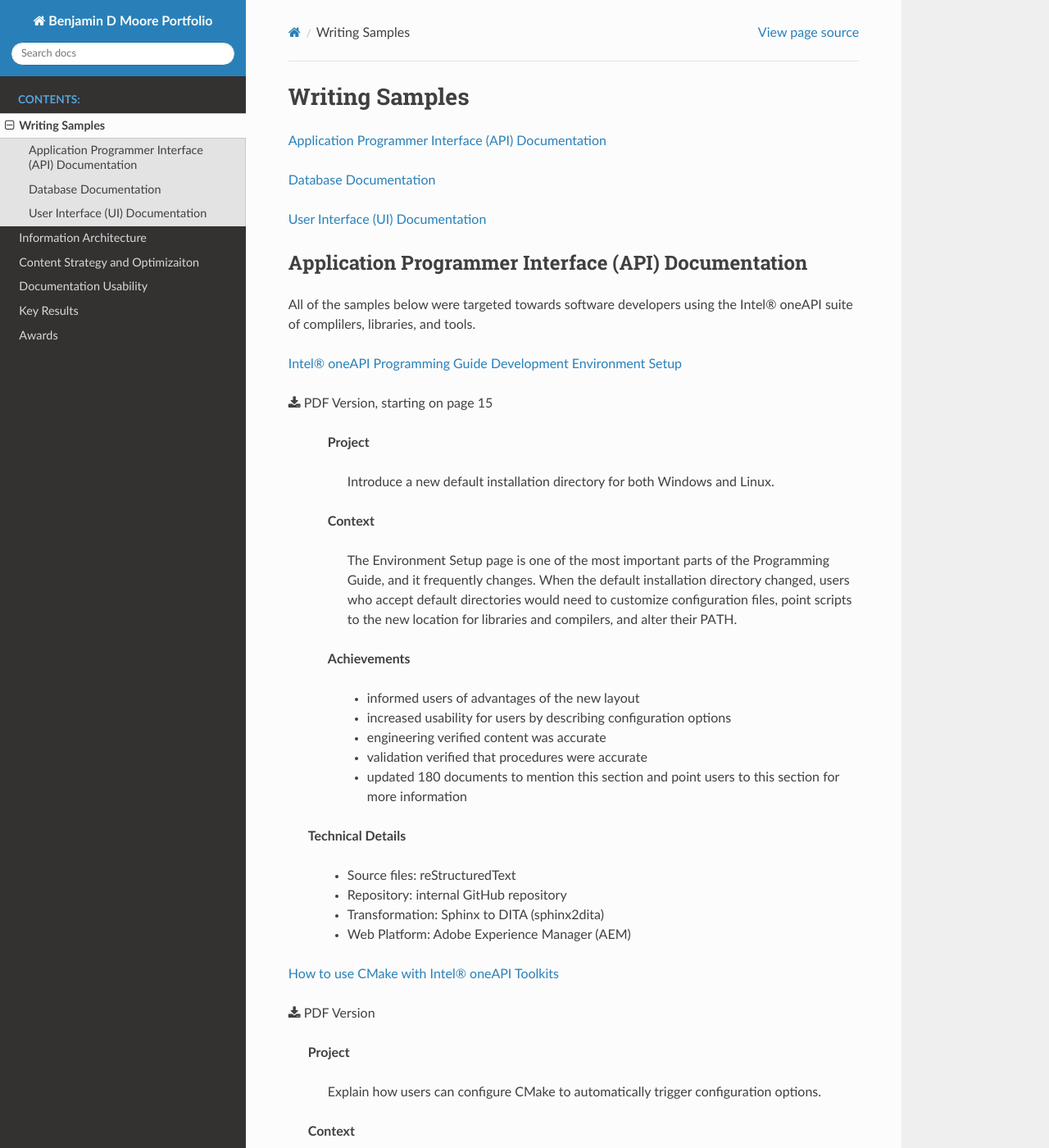
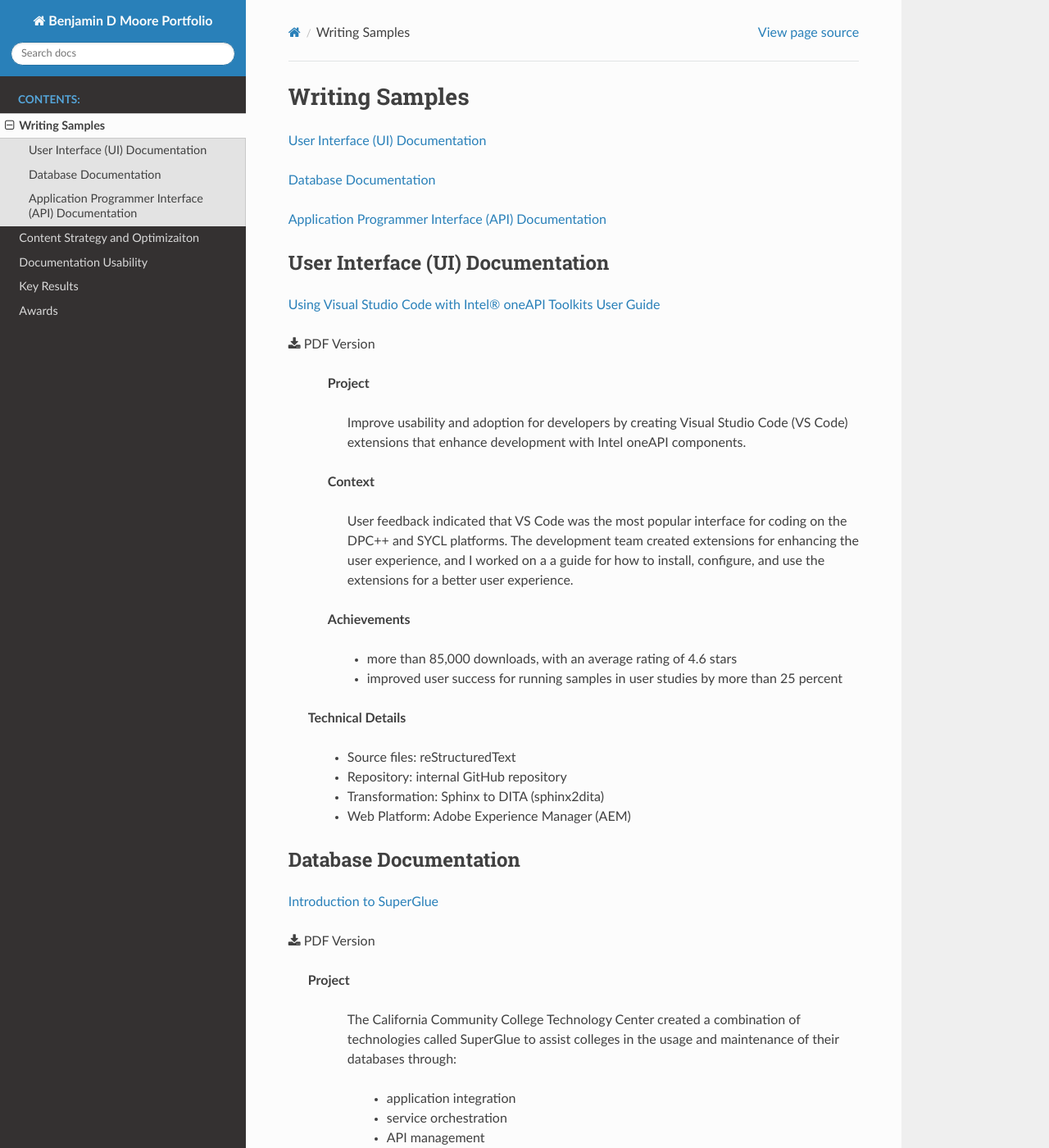
Before and after one commit to bikerben33/portfolio, a Sphinx documentation site: the page built from docs/source/writing-samples.rst, in a window 1280 px wide and 1400 px high. Shown: the whole window at 82% size. Built offline with Sphinx 7.4.7 and the Read the Docs theme 3.1.0, drawn with Linux system fonts in a browser that asks for light colours; some of the changed text lies outside the part shown.

Commit message:
Reduced number of pages
Removed a few writing samples and my information architecture section.

```diff
--- a/docs/source/awards.rst
+++ b/docs/source/awards.rst
@@ -4,8 +4,11 @@
 Awards
 ######
 
+* 2025 Q4 Outstanding Team Player Award for outstanding cross-functional collaboration
+  and contributions to collective goals.
 * In 2023, Intel implemented the Quarterly Bonus Plus program, given to the top
-  10% of performers. I was awarded the bonus every quarter since its inception.
+  10% of performers. I was awarded the bonus every quarter since its inception, up until
+  I left Intel in October 2024.
 * Rated Exceeds (top 10%) or Successful (top 50%) in every annual review I had at Intel.
 * Four Intel Division Recognition Awards.
 * Intel Teamwork Award.
--- a/docs/source/index.rst
+++ b/docs/source/index.rst
@@ -51,7 +51,6 @@ The samples below will show you how I demonstrate high quality work in these are
    :caption: Contents:
 
    writing-samples
-   info-architecture
    content-strategy
    usability
    key-results
--- a/docs/source/writing-samples.rst
+++ b/docs/source/writing-samples.rst
@@ -5,47 +5,39 @@
 Writing Samples
 ###############
 
-:ref:`Application Programmer Interface (API) Documentation<application-programmer-interface-api-documentation>`
+:ref:`User Interface (UI) Documentation<user-interface-ui-documentation>`
 
 :ref:`Database Documentation<database-documentation>`
 
-:ref:`User Interface (UI) Documentation<user-interface-ui-documentation>`
+:ref:`Application Programmer Interface (API) Documentation<application-programmer-interface-api-documentation>`
 
+.. _user-interface-ui-documentation:
 
-.. _application-programmer-interface-api-documentation:
+User Interface (UI) Documentation
+*********************************
 
-Application Programmer Interface (API) Documentation
-****************************************************
+`Using Visual Studio Code with Intel® oneAPI Toolkits User Guide <https://www.intel.com/content/www/us/en/docs/oneapi/user-guide-vs-code/2024-0/overview.html>`_
 
-All of the samples below were targeted towards software developers using the Intel®
-oneAPI suite of complilers, libraries, and tools.
-
-`Intel® oneAPI Programming Guide Development Environment Setup <https://www.intel.com/content/www/us/en/docs/oneapi/programming-guide/2024-2/oneapi-development-environment-setup.html>`_
-
-
-:download:`PDF Version, starting on page 15 <pdf/oneapi-programming-guide.pdf>`
+:download:`PDF Version <pdf/oneapi_user-guide-vs-code.pdf>`
 
 ..
 
    **Project**
 
-     Introduce a new default installation directory for both Windows and Linux.
+     Improve usability and adoption for developers by creating Visual Studio Code (VS Code)
+     extensions that enhance development with Intel oneAPI components.
 
    **Context**
 
-     The Environment Setup page is one of the most important parts of the Programming
-     Guide, and it frequently changes. When the default installation directory changed, users who
-     accept default directories
-     would need to customize configuration files, point scripts to the new location
-     for libraries and compilers, and alter their PATH.
+     User feedback indicated that VS Code was the most popular interface for coding on the DPC++ and SYCL platforms.
+     The development team created extensions for enhancing the user experience, and I worked on a a guide for how
+     to install, configure, and use the extensions for a better user experience.
 
    **Achievements**
 
-     - informed users of advantages of the new layout
-     - increased usability for users by describing configuration options
-     - engineering verified content was accurate
-     - validation verified that procedures were accurate
-     - updated 180 documents to mention this section and point users to this section for more information
+     - more than 85,000 downloads, with an average rating of 4.6 stars
+     - improved user success for running samples in user studies by more than 25 percent
+
 
   **Technical Details**
 
@@ -55,110 +47,10 @@ oneAPI suite of complilers, libraries, and tools.
      - Web Platform: Adobe Experience Manager (AEM)
 
 
-
-`How to use CMake with Intel® oneAPI Toolkits <https://www.intel.com/content/www/us/en/developer/articles/technical/how-to-use-cmake-with-intel-oneapi-toolkits.html>`_
-
-:download:`PDF Version <pdf/cmake-article.pdf>`
-
-..
-
-   **Project**
-
-     Explain how users can configure CMake to automatically trigger configuration options.
-
-   **Context**
-
-     With the December 2023 release, configuration options changed so that users had options when
-     configuring their systems. I worked with a developer to write this article, publish, and promote the article.
-
-   **Achievements**
-
-     - educated users on new configuration options using CMake
-     - reduced duplicate text in multiple documents by pointing users to this article when dealing with CMake options
-
-   **Technical Details**
-
-     - Source file: AEM article
-     - Repository: AEM article editor
-     - Web Platform: Adobe Experience Manager (AEM)
-
-
-`Get Started with the Intel® oneAPI Base Toolkit for Linux <https://www.intel.com/content/www/us/en/docs/oneapi-base-toolkit/get-started-guide-linux/2024-0/overview.html>`_
-
-
-:download:`PDF Version <pdf/oneapi-base-toolkit_get-started-guide-linux.pdf>`
-
-..
-
-   **Project**
-
-     Provide a quick path for users to be able to verify installation, configure their system, and run a sample.
-
-   **Context**
-
-     I originally created this for the first beta release of the Intel® oneAPI Base Toolkit. I worked with the
-     Developer Experience team to run user studies to improve the get started experience both from a technical
-     standpoint and from a documentation standpoint. The 2024.0 version was the last version I worked on, after
-     two years of quarterly releases.
-
-   **Achievements**
-
-     - improved user success in user studies by more than 40 percent
-     - directed users to troubleshooting steps when commands produced error messages
-     - integrated installed samples with GitHub samples to enable users to experiment with different functions
-
-   **Technical Details**
-
-     - Source files: DITA XML
-     - Repository: SDL Trisoft Publication Manager
-     - Transformation: SDL publication to DITA XML
-     - Web Platform: Adobe Experience Manager (AEM)
-
-
 .. _database-documentation:
 
 Database Documentation
 **********************
-
-`Data Warehouse Direct Access User Guide <https://cccnext.jira.com/wiki/spaces/DWPub/pages/1628864764/CCC+Data+Warehouse+-+Direct+Access+User+Guide>`_
-
-:download:`PDF Version <pdf/dw-daug.pdf>`
-
-   **Project**
-
-     Colleges in the California Community College system can view and share data through a data warehouse managed by the Califonria Community
-     College Technology Center. Colleges have the option of using a reporting interface managed by the Technology Center, or
-     with a direct connection using ODBC or JDBC. This guide tells them how to make that connection.
-
-   **Context**
-
-     This document had not had a major update in more than a year, and had never gone through a review. My task was to
-     update the document for accuracy and usability.
-
-   **Achievements**
-
-     - Updated technical accuracy by testing the system and working with developers and end users to verify which technologies were
-       still in use and add in technologies and features that had been implemented but were not documented.
-     - Increased readability and usability by utilizing bullet lists, tables, and figures to explain technical concepts instead
-       of relying on long blocks of text. One example is shown below:
-
-   **Original**
-
-   .. image:: images/dwda-before.png
-      :alt: A block of text explaining the connection between colleges and the Data Warehouse.
-
-
-   **Revised**
-
-   .. image:: images/dwda-after.png
-      :alt: A paragraph, bullet list, and image explaining the connection between colleges and the Data Warehouse.
-
-
-   **Technical Details**
-
-     - Source files: Atlassian Confluence Wiki pages
-     - Web Platform: Atlassian
-
 
 `Introduction to SuperGlue <https://cccnext.jira.com/wiki/spaces/GLUEPD/pages/4293689367/Introduction+to+SuperGlue>`_
 
@@ -209,14 +101,19 @@ Database Documentation
      - Web Platform: Atlassian
 
 
-.. _user-interface-ui-documentation:
 
-User Interface (UI) Documentation
-*********************************
+.. _application-programmer-interface-api-documentation:
 
-`Get Started with the Intel® oneAPI Base Toolkit for Windows <https://www.intel.com/content/www/us/en/docs/oneapi-base-toolkit/get-started-guide-windows/2024-0/run-a-sample-project-with-vscode.html>`_
+Application Programmer Interface (API) Documentation
+****************************************************
 
-:download:`PDF Version <pdf/oneapi-base-toolkit_get-started-guide-windows.pdf>`
+All of the samples below were targeted towards software developers using the Intel®
+oneAPI suite of complilers, libraries, and tools.
+
+`Get Started with the Intel® oneAPI Base Toolkit for Linux <https://www.intel.com/content/www/us/en/docs/oneapi-base-toolkit/get-started-guide-linux/2024-0/overview.html>`_
+
+
+:download:`PDF Version <pdf/oneapi-base-toolkit_get-started-guide-linux.pdf>`
 
 ..
 
@@ -233,10 +130,9 @@ User Interface (UI) Documentation
 
    **Achievements**
 
-     - improved user success for configuration in user studies by more than 40 percent
-     - directed users to troubleshooting steps when the UI produced error messages
+     - improved user success in user studies by more than 40 percent
+     - directed users to troubleshooting steps when commands produced error messages
      - integrated installed samples with GitHub samples to enable users to experiment with different functions
-
 
    **Technical Details**
 
@@ -244,33 +140,3 @@ User Interface (UI) Documentation
      - Repository: SDL Trisoft Publication Manager
      - Transformation: SDL publication to DITA XML
      - Web Platform: Adobe Experience Manager (AEM)
-
-`Using Visual Studio Code with Intel® oneAPI Toolkits User Guide <https://www.intel.com/content/www/us/en/docs/oneapi/user-guide-vs-code/2024-0/overview.html>`_
-
-:download:`PDF Version <pdf/oneapi_user-guide-vs-code.pdf>`
-
-..
-
-   **Project**
-
-     Improve usability and adoption for developers by creating Visual Studio Code (VS Code)
-     extensions that enhance development with Intel oneAPI components.
-
-   **Context**
-
-     User feedback indicated that VS Code was the most popular interface for coding on the DPC++ and SYCL platforms.
-     The development team created extensions for enhancing the user experience, and I worked on a a guide for how
-     to install, configure, and use the extensions for a better user experience.
-
-   **Achievements**
-
-     - more than 85,000 downloads, with an average rating of 4.6 stars
-     - improved user success for running samples in user studies by more than 25 percent
-
-
-  **Technical Details**
-
-     - Source files: reStructuredText
-     - Repository: internal GitHub repository
-     - Transformation: Sphinx to DITA (sphinx2dita)
-     - Web Platform: Adobe Experience Manager (AEM)
```
Also changed, not shown: 1 other file.
